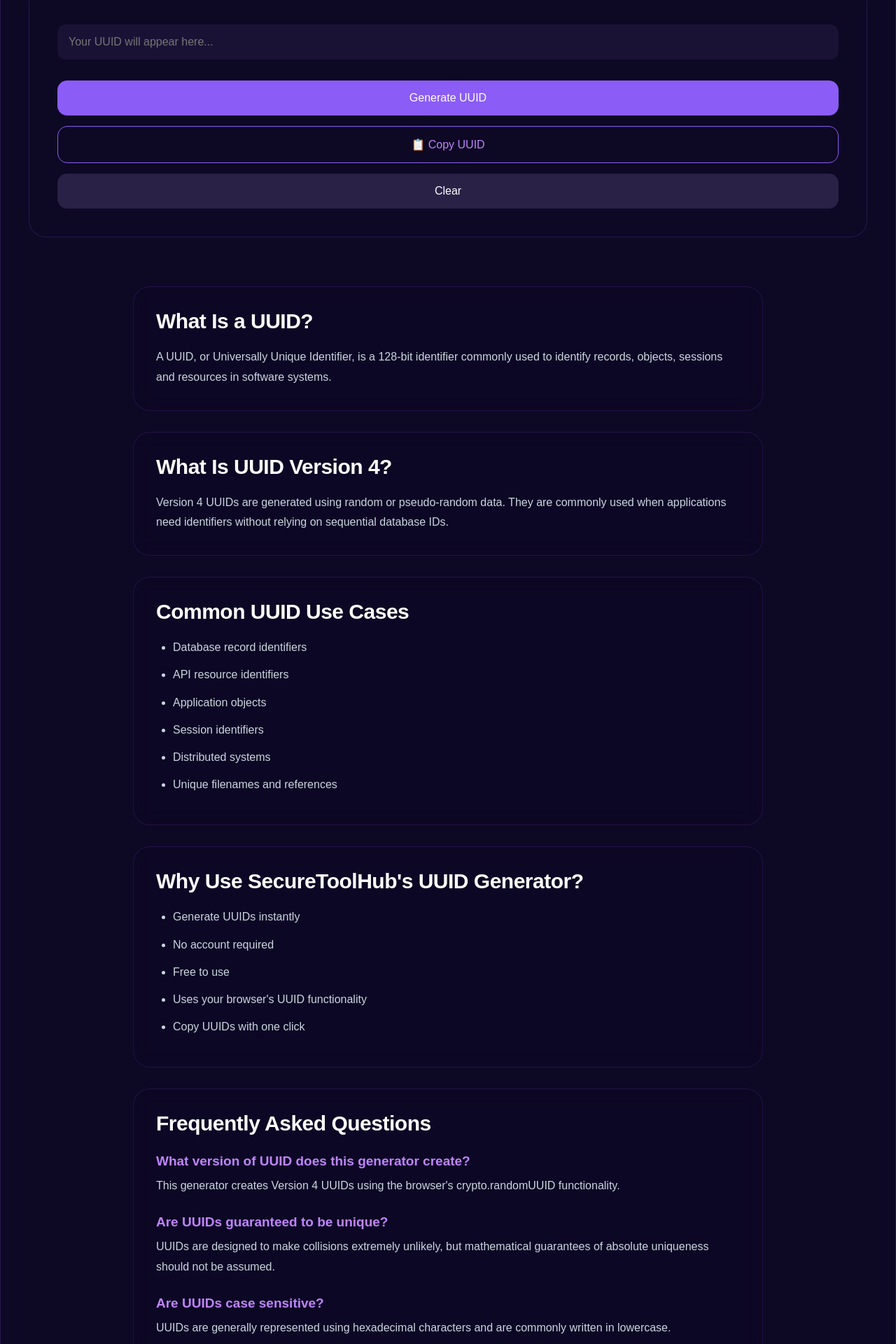
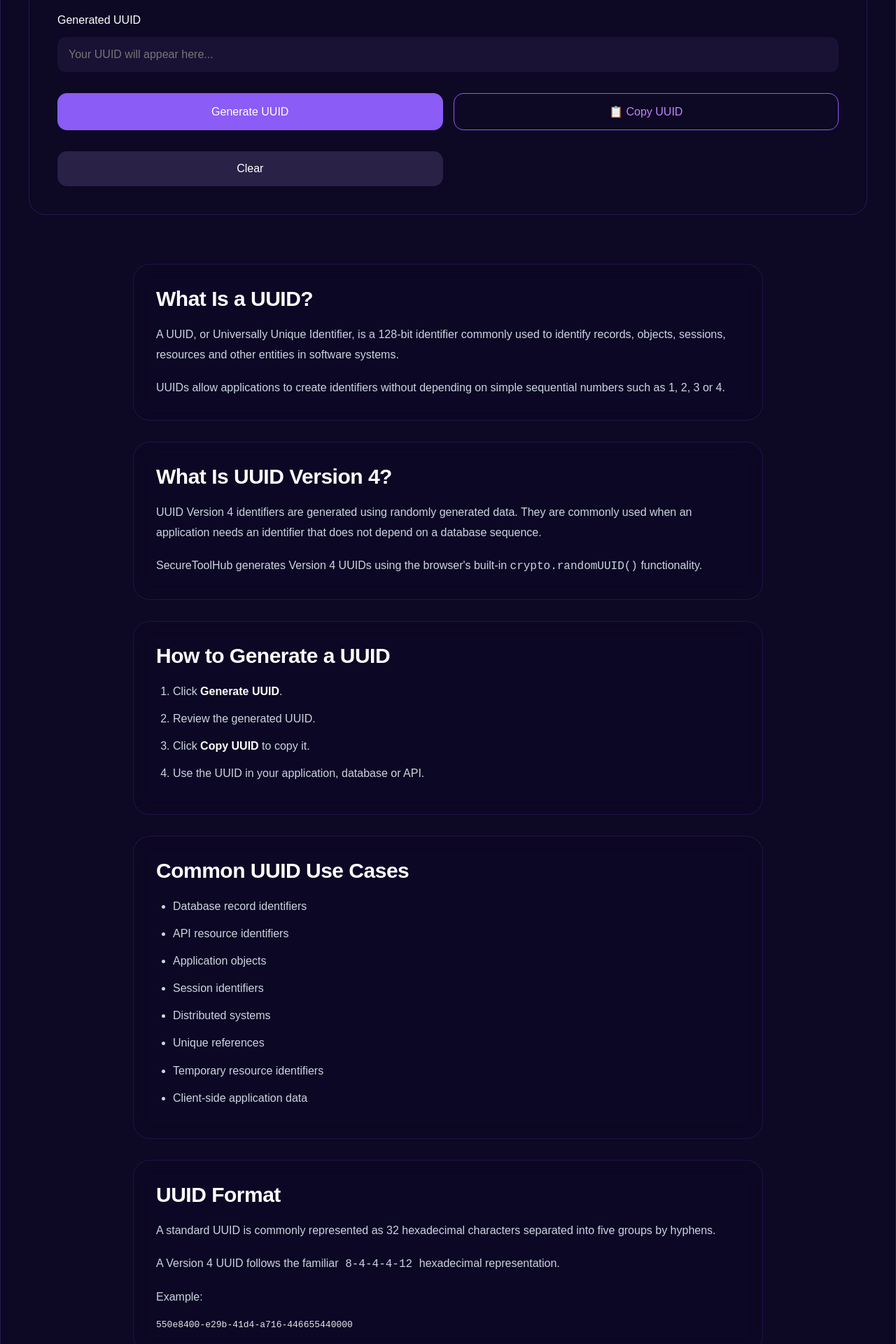
Before and after one commit to Tshepiso25/Securetoolhub, a React (Vite) app: page /uuid-generator in a window 1280 px wide. Shown: the part 240-2160 px from the top of the page at 70% size. Built offline with nearby package versions, Linux system fonts and the light colour scheme.

Commit message:
Improve UUID generator SEO and functionality

```diff
--- a/src/pages/UuidGenerator.jsx
+++ b/src/pages/UuidGenerator.jsx
@@ -5,73 +5,110 @@ import ToolLayout from "../components/ToolLayout"
 function UuidGenerator() {
   const [uuid, setUuid] = useState("")
   const [copied, setCopied] = useState(false)
+  const [error, setError] = useState("")
 
   const generateUuid = () => {
+    try {
       const value = crypto.randomUUID()
+
       setUuid(value)
       setCopied(false)
+      setError("")
+    } catch {
+      setUuid("")
+      setCopied(false)
+      setError("Unable to generate a UUID in this browser.")
+    }
   }
 
   const copyUuid = async () => {
-    if (!uuid) return
+    if (!uuid) {
+      setError("Generate a UUID before copying it.")
+      return
+    }
 
     try {
       await navigator.clipboard.writeText(uuid)
       setCopied(true)
+      setError("")
 
       setTimeout(() => {
         setCopied(false)
       }, 1800)
     } catch {
       setCopied(false)
+      setError("Unable to copy the UUID. Please copy it manually.")
     }
   }
 
   const clearUuid = () => {
     setUuid("")
     setCopied(false)
+    setError("")
   }
 
   return (
     <ToolLayout
       title="UUID Generator"
-      description="Generate random Version 4 UUIDs instantly with this free online UUID generator."
+      description="Generate random UUID Version 4 identifiers instantly with this free online UUID generator."
     >
       {copied && <div className="toast">✅ UUID copied</div>}
 
       <div className="generator-card">
+        <label className="tool-label" htmlFor="uuid-output">
+          Generated UUID
+        </label>
 
         <input
+          id="uuid-output"
           className="tool-input"
           type="text"
           value={uuid}
           placeholder="Your UUID will appear here..."
           readOnly
+          aria-label="Generated UUID"
         />
 
-        <button className="generate-btn" onClick={generateUuid}>
+        <div className="action-row">
+          <button
+            className="generate-btn"
+            onClick={generateUuid}
+          >
             Generate UUID
           </button>
 
-        <button className="copy-btn" onClick={copyUuid}>
+          <button
+            className="copy-btn"
+            onClick={copyUuid}
+            disabled={!uuid}
+          >
             {copied ? "✅ Copied!" : "📋 Copy UUID"}
           </button>
 
-        <button className="clear-btn" onClick={clearUuid}>
+          <button
+            className="clear-btn"
+            onClick={clearUuid}
+          >
             Clear
           </button>
+        </div>
 
+        {error && <p className="tool-error">{error}</p>}
       </div>
 
       <section className="tool-content">
-
         <div className="tool-info-card">
           <h2>What Is a UUID?</h2>
 
           <p>
             A UUID, or Universally Unique Identifier, is a 128-bit identifier
-            commonly used to identify records, objects, sessions and resources
-            in software systems.
+            commonly used to identify records, objects, sessions, resources
+            and other entities in software systems.
+          </p>
+
+          <p>
+            UUIDs allow applications to create identifiers without depending
+            on simple sequential numbers such as 1, 2, 3 or 4.
           </p>
         </div>
 
@@ -79,10 +116,26 @@ function UuidGenerator() {
           <h2>What Is UUID Version 4?</h2>
 
           <p>
-            Version 4 UUIDs are generated using random or pseudo-random data.
-            They are commonly used when applications need identifiers without
-            relying on sequential database IDs.
+            UUID Version 4 identifiers are generated using randomly generated
+            data. They are commonly used when an application needs an
+            identifier that does not depend on a database sequence.
           </p>
+
+          <p>
+            SecureToolHub generates Version 4 UUIDs using the browser's
+            built-in <code>crypto.randomUUID()</code> functionality.
+          </p>
+        </div>
+
+        <div className="tool-info-card">
+          <h2>How to Generate a UUID</h2>
+
+          <ol>
+            <li>Click <strong>Generate UUID</strong>.</li>
+            <li>Review the generated UUID.</li>
+            <li>Click <strong>Copy UUID</strong> to copy it.</li>
+            <li>Use the UUID in your application, database or API.</li>
+          </ol>
         </div>
 
         <div className="tool-info-card">
@@ -94,19 +147,45 @@ function UuidGenerator() {
             <li>Application objects</li>
             <li>Session identifiers</li>
             <li>Distributed systems</li>
-            <li>Unique filenames and references</li>
+            <li>Unique references</li>
+            <li>Temporary resource identifiers</li>
+            <li>Client-side application data</li>
           </ul>
+        </div>
+
+        <div className="tool-info-card">
+          <h2>UUID Format</h2>
+
+          <p>
+            A standard UUID is commonly represented as 32 hexadecimal
+            characters separated into five groups by hyphens.
+          </p>
+
+          <p>
+            A Version 4 UUID follows the familiar
+            <code> 8-4-4-4-12 </code>
+            hexadecimal representation.
+          </p>
+
+          <p>
+            Example:
+          </p>
+
+          <pre className="tool-code-block">
+            550e8400-e29b-41d4-a716-446655440000
+          </pre>
         </div>
 
         <div className="tool-info-card">
           <h2>Why Use SecureToolHub's UUID Generator?</h2>
 
           <ul>
+            <li>Free UUID generation</li>
+            <li>No account or registration required</li>
             <li>Generate UUIDs instantly</li>
-            <li>No account required</li>
-            <li>Free to use</li>
-            <li>Uses your browser's UUID functionality</li>
+            <li>Uses your browser's built-in UUID functionality</li>
             <li>Copy UUIDs with one click</li>
+            <li>Browser-based processing</li>
           </ul>
         </div>
 
@@ -114,22 +193,41 @@ function UuidGenerator() {
           <h2>Frequently Asked Questions</h2>
 
           <h3>What version of UUID does this generator create?</h3>
+
           <p>
             This generator creates Version 4 UUIDs using the browser's
-            crypto.randomUUID functionality.
+            <code> crypto.randomUUID() </code>
+            functionality.
           </p>
 
           <h3>Are UUIDs guaranteed to be unique?</h3>
+
           <p>
-            UUIDs are designed to make collisions extremely unlikely, but
-            mathematical guarantees of absolute uniqueness should not be
-            assumed.
+            UUIDs are designed to make collisions extremely unlikely.
+            However, absolute mathematical uniqueness should not be assumed.
           </p>
 
           <h3>Are UUIDs case sensitive?</h3>
+
           <p>
-            UUIDs are generally represented using hexadecimal characters and
-            are commonly written in lowercase.
+            UUIDs are commonly represented using hexadecimal characters and
+            are typically written in lowercase. Applications should follow
+            the requirements of the system where the UUID is being used.
+          </p>
+
+          <h3>Can I use a UUID as a database ID?</h3>
+
+          <p>
+            Yes. UUIDs are commonly used as identifiers for database records,
+            although the appropriate identifier strategy depends on the
+            database and application architecture.
+          </p>
+
+          <h3>Does this UUID generator upload my UUID?</h3>
+
+          <p>
+            The UUID is generated directly in your browser using the
+            browser's built-in cryptographic UUID functionality.
           </p>
         </div>
 
@@ -138,20 +236,30 @@ function UuidGenerator() {
 
           <ul>
             <li>
-              <Link to="/password-generator">Password Generator</Link>
+              <Link to="/password-generator">
+                Password Generator
+              </Link>
             </li>
+
             <li>
-              <Link to="/hash-generator">Hash Generator</Link>
+              <Link to="/hash-generator">
+                Hash Generator
+              </Link>
             </li>
+
             <li>
-              <Link to="/jwt-decoder">JWT Decoder</Link>
+              <Link to="/jwt-decoder">
+                JWT Decoder
+              </Link>
             </li>
+
             <li>
-              <Link to="/json-formatter">JSON Formatter</Link>
+              <Link to="/json-formatter">
+                JSON Formatter
+              </Link>
             </li>
           </ul>
         </div>
-
       </section>
     </ToolLayout>
   )
```
Lines whose indentation alone changed are shown as unchanged.
